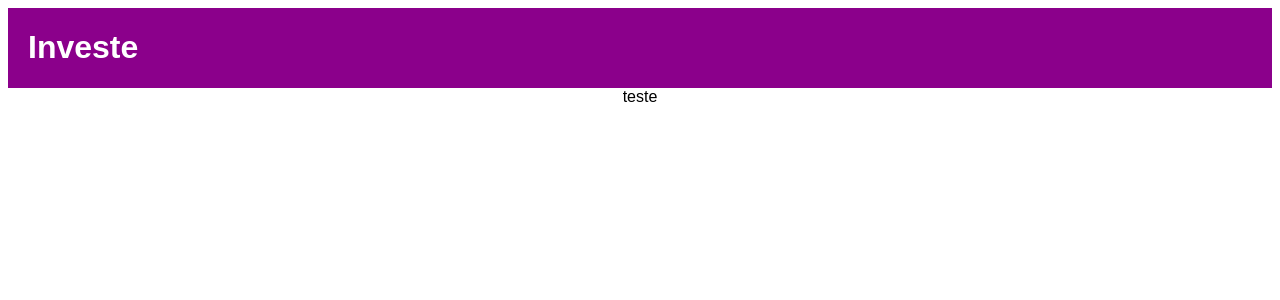
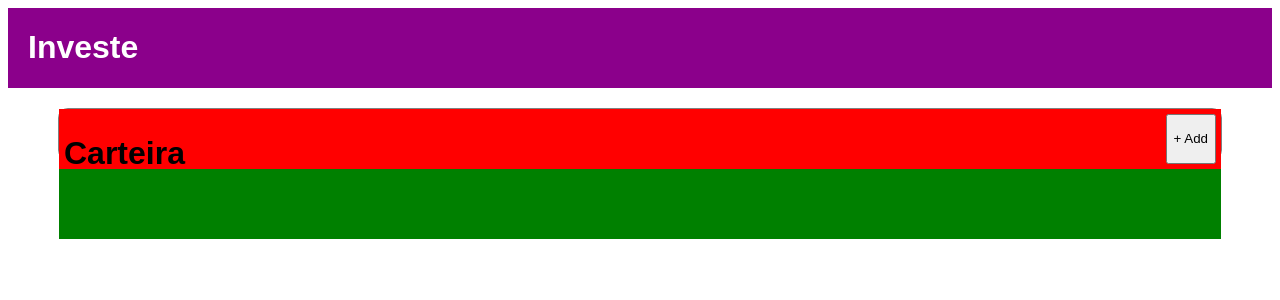
Before and after one commit to redsmedeiros/Investe, a React (Create React App) app: page / in a window 1280 px wide. Shown: the top 300 px of the page. Built offline with nearby package versions, Linux system fonts and the light colour scheme.

Commit message:
Update 2 files

```diff
--- /dev/null
+++ b/src/Investimentos.css
@@ -0,0 +1,22 @@
+.card{
+    background-color: white;
+    height: 50px;
+    margin-top: 20px;
+    margin-left: 50px;
+    margin-right: 50px;
+    border: 1px solid #808080;
+    border-radius: 10px;
+}
+
+.card-titulo{
+    background-color: red;
+    height: 50px;
+    padding: 5px;
+    display: flex;
+    justify-content: space-between;
+}
+
+.card-body{
+    background-color: green;
+    height: 70px;
+}
--- a/src/Investimentos.js
+++ b/src/Investimentos.js
@@ -1,5 +1,16 @@
+import "./Investimentos.css"
 const investimentos = () => {
-  return <div>teste</div>;
+  return <div>
+      <div className="card">
+          <div className="card-titulo">
+              <h1>Carteira</h1>
+              <button>+ Add</button>
+          </div>
+          <div className="card-body">
+
+          </div>
+      </div>
+  </div>;
 };
 
 export default investimentos;
```
